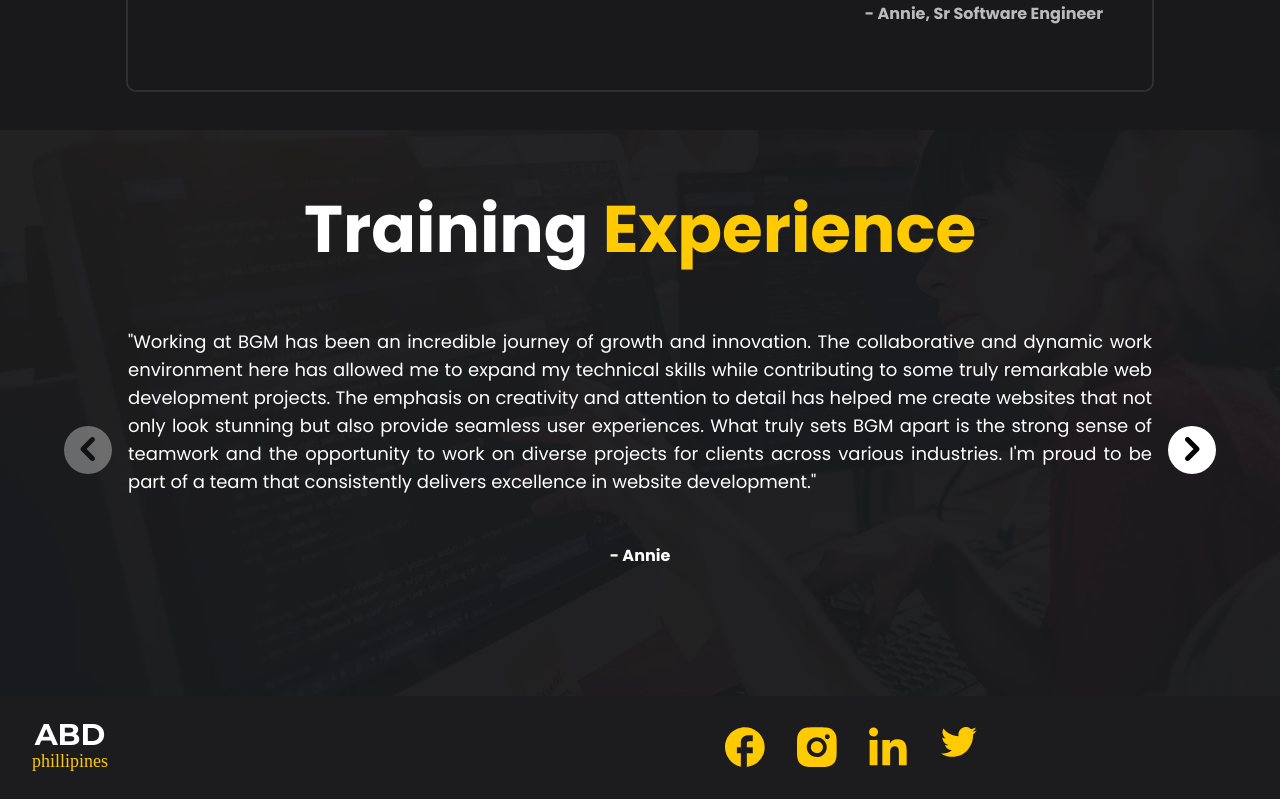
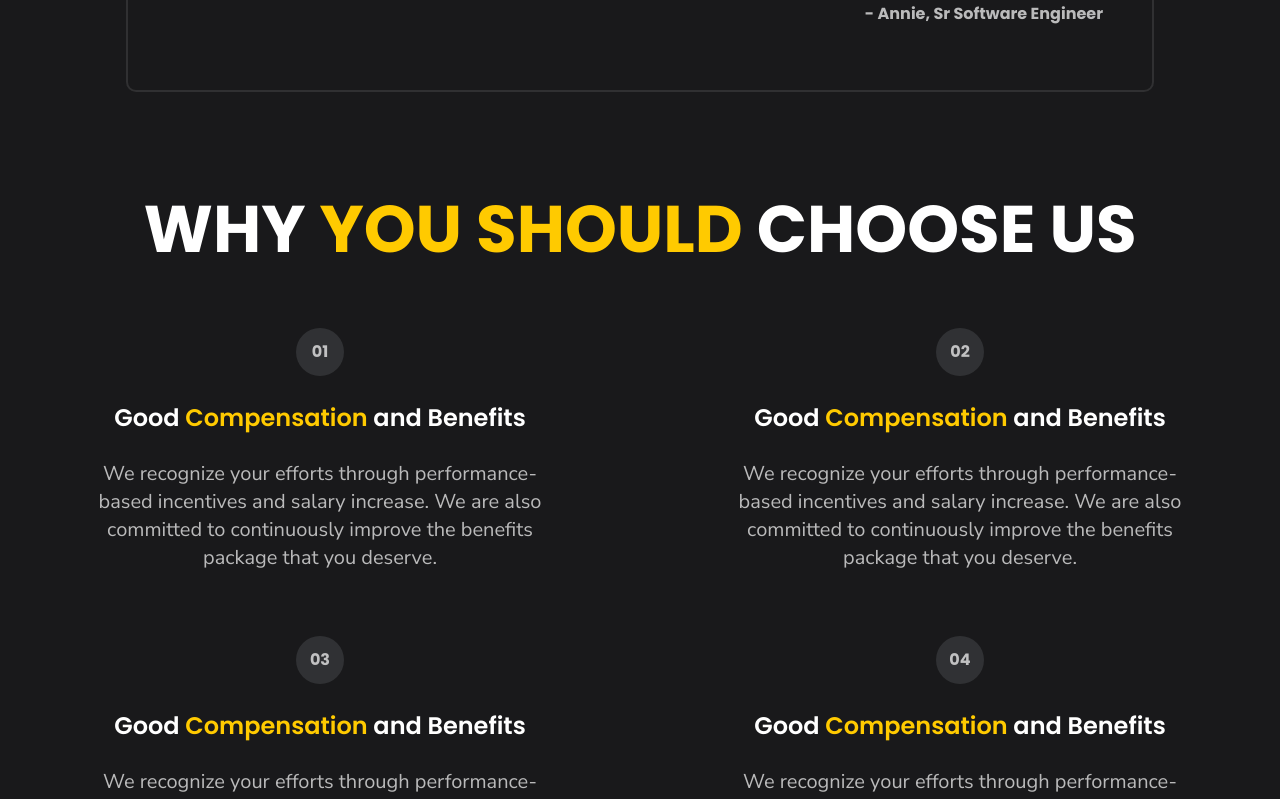
Before and after one commit to hannie404/ABDevify, a React (Vite) app: page / in a window 1280 px wide. Shown: the part 1920-2719 px from the top of the page. Built offline with nearby package versions, Linux system fonts and the light colour scheme; a web font is replaced by a local one.

Commit message:
added ChooseUs section

```diff
--- a/src/index.css
+++ b/src/index.css
@@ -581,6 +581,10 @@ video {
   max-width: 1280px;
 }
 
+.absolute{
+  position: absolute;
+}
+
 .relative{
   position: relative;
 }
@@ -593,8 +597,20 @@ video {
   top: 0px;
 }
 
+.right-0{
+  right: 0px;
+}
+
+.left-0{
+  left: 0px;
+}
+
 .z-10{
   z-index: 10;
+}
+
+.-z-10{
+  z-index: -10;
 }
 
 .col-start-1{
@@ -639,6 +655,14 @@ video {
   display: block;
 }
 
+.inline-block{
+  display: inline-block;
+}
+
+.inline{
+  display: inline;
+}
+
 .flex{
   display: flex;
 }
@@ -659,6 +683,18 @@ video {
   height: 2rem;
 }
 
+.h-\[1399\.298px\]{
+  height: 1399.298px;
+}
+
+.h-\[750px\]{
+  height: 750px;
+}
+
+.h-12{
+  height: 3rem;
+}
+
 .min-h-screen{
   min-height: 100vh;
 }
@@ -675,6 +711,18 @@ video {
   width: 100%;
 }
 
+.w-\[467px\]{
+  width: 467px;
+}
+
+.w-\[750px\]{
+  width: 750px;
+}
+
+.w-12{
+  width: 3rem;
+}
+
 .max-w-5xl{
   max-width: 64rem;
 }
@@ -687,6 +735,29 @@ video {
   flex-basis: auto;
 }
 
+.basis-1\/2{
+  flex-basis: 50%;
+}
+
+.basis-1\/3{
+  flex-basis: 33.333333%;
+}
+
+.-translate-y-\[25\%\]{
+  --tw-translate-y: -25%;
+  transform: translate(var(--tw-translate-x), var(--tw-translate-y)) rotate(var(--tw-rotate)) skewX(var(--tw-skew-x)) skewY(var(--tw-skew-y)) scaleX(var(--tw-scale-x)) scaleY(var(--tw-scale-y));
+}
+
+.-translate-x-\[20\%\]{
+  --tw-translate-x: -20%;
+  transform: translate(var(--tw-translate-x), var(--tw-translate-y)) rotate(var(--tw-rotate)) skewX(var(--tw-skew-x)) skewY(var(--tw-skew-y)) scaleX(var(--tw-scale-x)) scaleY(var(--tw-scale-y));
+}
+
+.rotate-\[65\.712deg\]{
+  --tw-rotate: 65.712deg;
+  transform: translate(var(--tw-translate-x), var(--tw-translate-y)) rotate(var(--tw-rotate)) skewX(var(--tw-skew-x)) skewY(var(--tw-skew-y)) scaleX(var(--tw-scale-x)) scaleY(var(--tw-scale-y));
+}
+
 .cursor-auto{
   cursor: auto;
 }
@@ -695,6 +766,10 @@ video {
   grid-template-columns: minmax(0, 1fr) auto;
 }
 
+.grid-cols-2{
+  grid-template-columns: repeat(2, minmax(0, 1fr));
+}
+
 .grid-rows-\[repeat\(3\2c _auto\)\]{
   grid-template-rows: repeat(3, auto);
 }
@@ -707,6 +782,10 @@ video {
   flex-direction: column;
 }
 
+.flex-wrap{
+  flex-wrap: wrap;
+}
+
 .items-center{
   align-items: center;
 }
@@ -725,6 +804,14 @@ video {
 
 .gap-8{
   gap: 2rem;
+}
+
+.gap-12{
+  gap: 3rem;
+}
+
+.gap-16{
+  gap: 4rem;
 }
 
 .space-x-10 > :not([hidden]) ~ :not([hidden]){
@@ -745,6 +832,24 @@ video {
   margin-bottom: calc(1rem * var(--tw-space-y-reverse));
 }
 
+.space-y-8 > :not([hidden]) ~ :not([hidden]){
+  --tw-space-y-reverse: 0;
+  margin-top: calc(2rem * calc(1 - var(--tw-space-y-reverse)));
+  margin-bottom: calc(2rem * var(--tw-space-y-reverse));
+}
+
+.space-y-6 > :not([hidden]) ~ :not([hidden]){
+  --tw-space-y-reverse: 0;
+  margin-top: calc(1.5rem * calc(1 - var(--tw-space-y-reverse)));
+  margin-bottom: calc(1.5rem * var(--tw-space-y-reverse));
+}
+
+.space-y-16 > :not([hidden]) ~ :not([hidden]){
+  --tw-space-y-reverse: 0;
+  margin-top: calc(4rem * calc(1 - var(--tw-space-y-reverse)));
+  margin-bottom: calc(4rem * var(--tw-space-y-reverse));
+}
+
 .self-center{
   align-self: center;
 }
@@ -779,6 +884,14 @@ video {
 
 .rounded-sm{
   border-radius: 0.125rem;
+}
+
+.rounded-\[233\.5px\]{
+  border-radius: 233.5px;
+}
+
+.rounded-full{
+  border-radius: 9999px;
 }
 
 .border{
@@ -799,8 +912,44 @@ video {
   background-color: rgb(25 25 27 / var(--tw-bg-opacity));
 }
 
+.bg-primary-500{
+  --tw-bg-opacity: 1;
+  background-color: rgb(118 118 129 / var(--tw-bg-opacity));
+}
+
+.bg-primary-700{
+  --tw-bg-opacity: 1;
+  background-color: rgb(78 78 86 / var(--tw-bg-opacity));
+}
+
+.bg-primary-950\/70{
+  background-color: rgb(25 25 27 / 0.7);
+}
+
+.bg-primary-900\/70{
+  background-color: rgb(59 60 63 / 0.7);
+}
+
 .bg-\[url\(\'\/src\/assets\/images\/training\.png\'\)\]{
   background-image: url('/src/assets/images/training.png');
+}
+
+.bg-gradient-to-b{
+  background-image: linear-gradient(to bottom, var(--tw-gradient-stops));
+}
+
+.bg-\[url\(\/src\/assets\/images\/multicircle\.png\)\]{
+  background-image: url(/src/assets/images/multicircle.png);
+}
+
+.from-\[rgba\(251\2c 168\2c 28\2c 0\.11\)\]{
+  --tw-gradient-from: rgba(251,168,28,0.11) var(--tw-gradient-from-position);
+  --tw-gradient-to: rgba(251, 168, 28, 0) var(--tw-gradient-to-position);
+  --tw-gradient-stops: var(--tw-gradient-from), var(--tw-gradient-to);
+}
+
+.to-\[rgba\(224\2c 86\2c 136\2c 0\.06\)\]{
+  --tw-gradient-to: rgba(224,86,136,0.06) var(--tw-gradient-to-position);
 }
 
 .p-6{
@@ -866,6 +1015,21 @@ video {
   padding-bottom: 3rem;
 }
 
+.px-12{
+  padding-left: 3rem;
+  padding-right: 3rem;
+}
+
+.px-16{
+  padding-left: 4rem;
+  padding-right: 4rem;
+}
+
+.px-24{
+  padding-left: 6rem;
+  padding-right: 6rem;
+}
+
 .pb-20{
   padding-bottom: 5rem;
 }
@@ -963,6 +1127,10 @@ video {
   font-weight: 100;
 }
 
+.font-semibold{
+  font-weight: 600;
+}
+
 .leading-10{
   line-height: 2.5rem;
 }
@@ -1020,6 +1188,10 @@ video {
 
 .text-secondary-50\/70{
   color: rgb(255 255 255 / 0.7);
+}
+
+.text-\[\]{
+  color: ;
 }
 
 .opacity-0{
@@ -1069,6 +1241,11 @@ video {
   --tw-ring-color: rgb(124 124 124 / 0.5);
 }
 
+.blur-\[150px\]{
+  --tw-blur: blur(150px);
+  filter: var(--tw-blur) var(--tw-brightness) var(--tw-contrast) var(--tw-grayscale) var(--tw-hue-rotate) var(--tw-invert) var(--tw-saturate) var(--tw-sepia) var(--tw-drop-shadow);
+}
+
 .drop-shadow-lg{
   --tw-drop-shadow: drop-shadow(0 10px 8px rgb(0 0 0 / 0.04)) drop-shadow(0 4px 3px rgb(0 0 0 / 0.1));
   filter: var(--tw-blur) var(--tw-brightness) var(--tw-contrast) var(--tw-grayscale) var(--tw-hue-rotate) var(--tw-invert) var(--tw-saturate) var(--tw-sepia) var(--tw-drop-shadow);
@@ -1078,6 +1255,11 @@ video {
   transition-property: opacity;
   transition-timing-function: cubic-bezier(0.4, 0, 0.2, 1);
   transition-duration: 150ms;
+}
+
+.content-\[url\(\/src\/assets\/images\/multicircle\.png\)\]{
+  --tw-content: url(/src/assets/images/multicircle.png);
+  content: var(--tw-content);
 }
 
 *,
@@ -1389,8 +1571,19 @@ svg {
     gap: 2rem;
   }
 
+  .md\:space-y-8 > :not([hidden]) ~ :not([hidden]){
+    --tw-space-y-reverse: 0;
+    margin-top: calc(2rem * calc(1 - var(--tw-space-y-reverse)));
+    margin-bottom: calc(2rem * var(--tw-space-y-reverse));
+  }
+
   .md\:self-end{
     align-self: flex-end;
+  }
+
+  .md\:px-8{
+    padding-left: 2rem;
+    padding-right: 2rem;
   }
 
   .md\:text-start{
@@ -1453,6 +1646,10 @@ svg {
     transform: translate(var(--tw-translate-x), var(--tw-translate-y)) rotate(var(--tw-rotate)) skewX(var(--tw-skew-x)) skewY(var(--tw-skew-y)) scaleX(var(--tw-scale-x)) scaleY(var(--tw-scale-y));
   }
 
+  .lg\:grid-cols-2{
+    grid-template-columns: repeat(2, minmax(0, 1fr));
+  }
+
   .lg\:flex-row{
     flex-direction: row;
   }
@@ -1463,6 +1660,16 @@ svg {
 
   .lg\:gap-8{
     gap: 2rem;
+  }
+
+  .lg\:gap-24{
+    gap: 6rem;
+  }
+
+  .lg\:space-y-16 > :not([hidden]) ~ :not([hidden]){
+    --tw-space-y-reverse: 0;
+    margin-top: calc(4rem * calc(1 - var(--tw-space-y-reverse)));
+    margin-bottom: calc(4rem * var(--tw-space-y-reverse));
   }
 
   .lg\:p-8{
@@ -1503,6 +1710,11 @@ svg {
     padding-bottom: 5rem;
   }
 
+  .lg\:px-16{
+    padding-left: 4rem;
+    padding-right: 4rem;
+  }
+
   .lg\:text-2xl{
     font-size: 1.5rem;
     line-height: 2rem;
@@ -1545,6 +1757,10 @@ svg {
     line-height: 2.25rem;
   }
 
+  .lg\:text-\[28px\]{
+    font-size: 28px;
+  }
+
   .lg\:leading-6{
     line-height: 1.5rem;
   }
@@ -1579,6 +1795,14 @@ svg {
 
   .lg\:leading-7{
     line-height: 1.75rem;
+  }
+
+  .lg\:leading-normal{
+    line-height: 1.5;
+  }
+
+  .lg\:text-\[\]{
+    color: ;
   }
 }
 
--- a/src/pages/home/Home.jsx
+++ b/src/pages/home/Home.jsx
@@ -1,5 +1,6 @@
 import { Hero, Testimonials } from './sections';
 import AboutABD from './sections/AboutABD';
+import ChooseUs from './sections/ChooseUs';
 import Training from './sections/Training';
 
 const Home = () => {
@@ -8,6 +9,7 @@ const Home = () => {
             <Hero />
             <AboutABD />
             <Testimonials />
+            <ChooseUs />
             <Training />
         </>
     );
--- /dev/null
+++ b/src/pages/home/sections/ChooseUs.jsx
@@ -0,0 +1,33 @@
+import React from 'react';
+
+const ChooseUs = () => {
+    return (
+        <section className="container mx-auto space-y-4 px-8 py-16 md:space-y-8 lg:space-y-16">
+            <h2 className="text-center text-4xl font-bold leading-normal text-secondary-50 md:col-start-2 md:col-end-3 md:row-start-1 md:row-end-2 md:self-end md:text-5xl lg:text-[66px] lg:leading-[70px]">
+                WHY <span className="text-accent-500">YOU SHOULD</span> CHOOSE US
+            </h2>
+
+            <div className="grid gap-16 lg:grid-cols-2 lg:gap-16">
+                {new Array(4).fill(undefined).map((el, i) => (
+                    <article className="space-y-6 text-center md:px-8 lg:px-16" key={i}>
+                        <div className="mx-auto flex h-12 w-12 items-center justify-center rounded-full bg-primary-900/70">
+                            <span className="font-bold">{`0${i + 1}`}</span>
+                        </div>
+
+                        <h3 className="text-lg font-semibold text-secondary-50 md:text-xl lg:text-2xl lg:leading-normal">
+                            Good <span className="text-accent-500">Compensation</span> and Benefits
+                        </h3>
+
+                        <p className="font-nunito text-xl">
+                            We recognize your efforts through performance-based incentives and
+                            salary increase. We are also committed to continuously improve the
+                            benefits package that you deserve.
+                        </p>
+                    </article>
+                ))}
+            </div>
+        </section>
+    );
+};
+
+export default ChooseUs;
```
